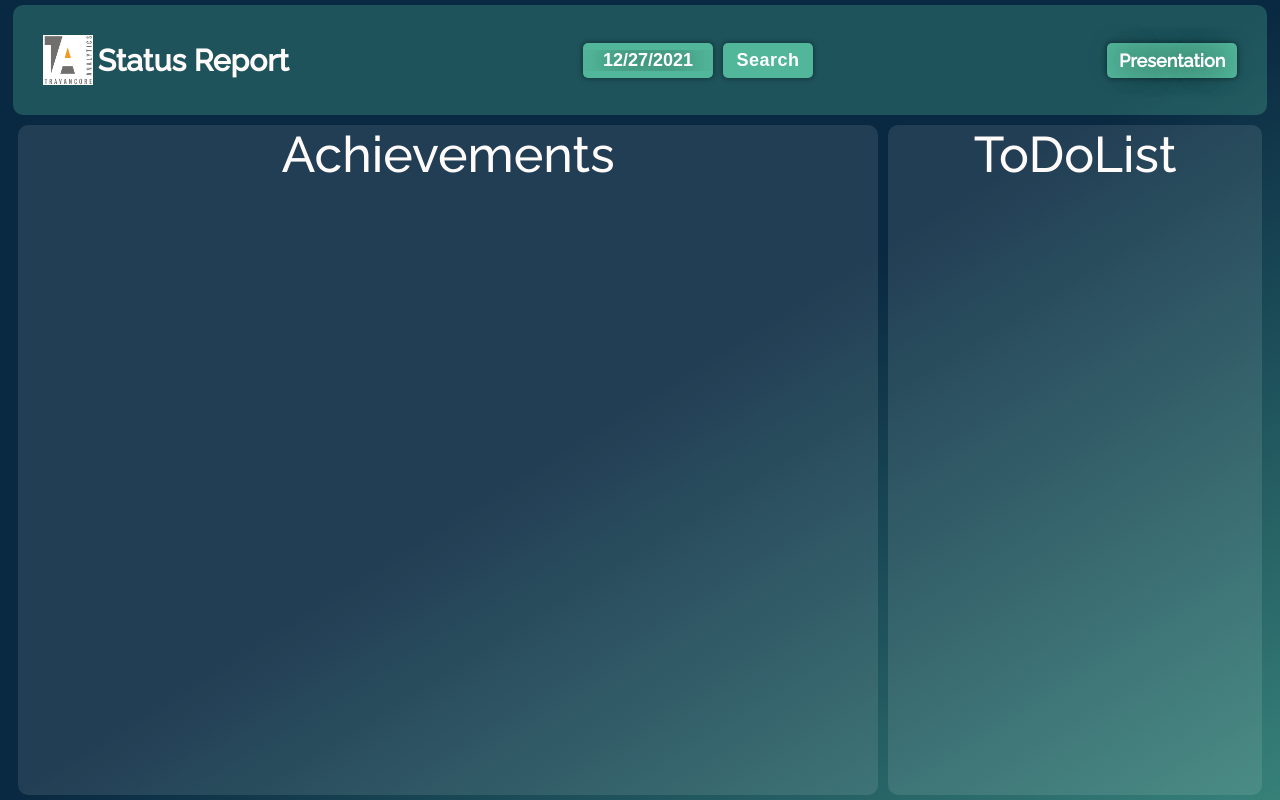
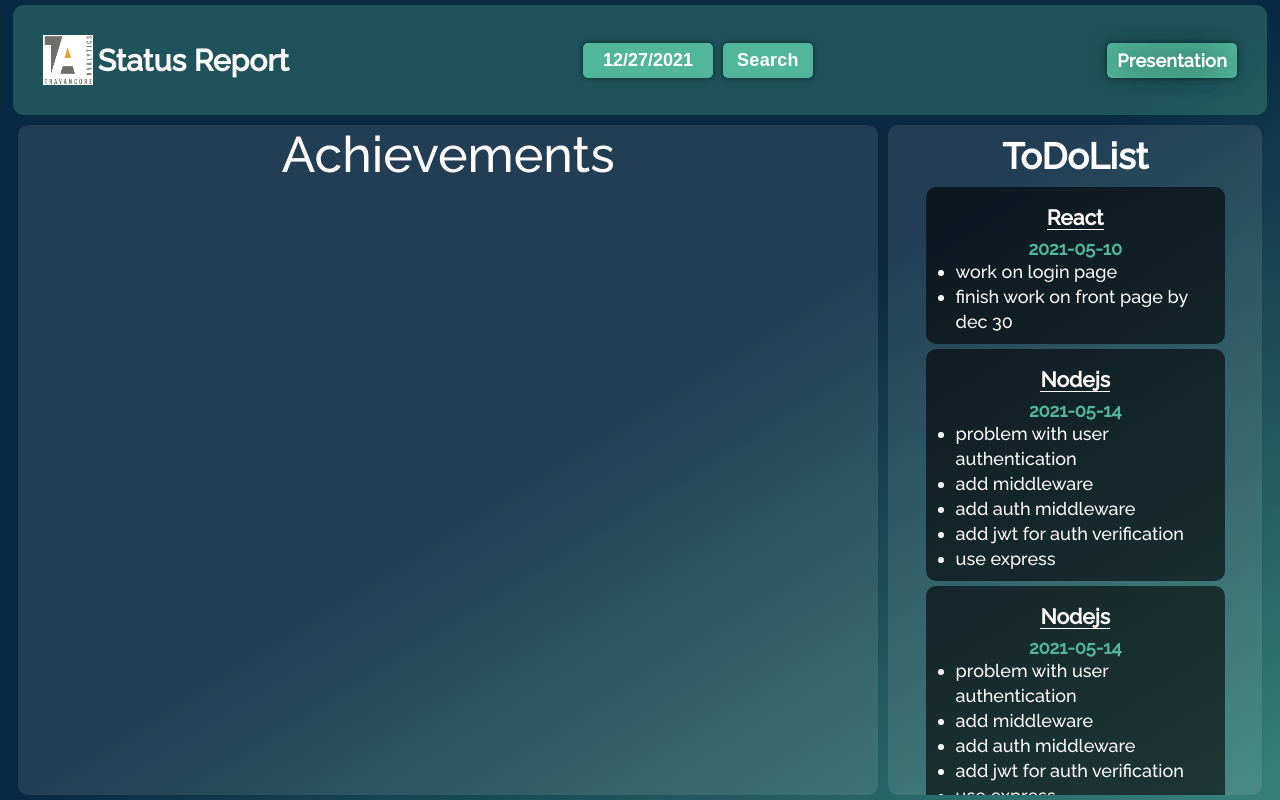
Before and after one commit to ShubhangaRbeeragere/status_report_app, a React (Create React App) app in the folder status-report-app/: page /home in a window 1280 px wide. Built offline with nearby package versions, Linux system fonts and the light colour scheme.

Commit message:
list is working properly with dummy list >> styled the content of the list using sass >> need to add 'add' button to add new list to the project

```diff
--- a/status-report-app/src/statusReportPage/Home.css
+++ b/status-report-app/src/statusReportPage/Home.css
@@ -62,7 +62,6 @@
 }
 .homePage .header .period .datePicker {
   color: white;
-  text-shadow: 0px 0px 30px black;
   width: 130px;
   height: 35px;
   font-size: 18px;
@@ -90,7 +89,7 @@
   height: 35px;
   font-size: 18px;
   font-weight: 600;
-  letter-spacing: 0.5px;
+  letter-spacing: 0.3px;
   text-align: center;
   border-radius: 5px;
   background-color: #52b69a;
@@ -113,6 +112,7 @@
   line-height: 35px;
   font-weight: bolder;
   text-align: center;
+  letter-spacing: 0.3px;
   border: none;
   border-radius: 5px;
   background-color: #52b69a;
@@ -130,8 +130,51 @@
 .homePage .toDoList {
   grid-area: toDoList;
   background-color: rgba(255, 255, 255, 0.1);
-  font-size: 50px;
   text-align: center;
+  overflow: scroll;
+  -ms-overflow-style: none;
+  scrollbar-width: none;
+}
+.homePage .toDoList::-webkit-scrollbar {
+  display: none;
+}
+.homePage .toDoList h1 {
+  color: white;
+  margin: 10px;
+}
+.homePage .toDoList .item {
+  border: none;
+  margin: 5px;
+  margin-left: auto;
+  margin-right: auto;
+  width: 80%;
+  padding: 10px;
+  border-radius: 10px;
+  background-color: rgba(0, 0, 0, 0.6);
+}
+.homePage .toDoList .item h3 {
+  width: max-content;
+  margin: 8px;
+  margin-left: auto;
+  margin-right: auto;
+  position: relative;
+}
+.homePage .toDoList .item h3::after {
+  content: "";
+  background-color: white;
+  position: absolute;
+  height: 1px;
+  width: 100%;
+  left: 0;
+  bottom: 0;
+}
+.homePage .toDoList .item h4 {
+  color: #52b69a;
+}
+.homePage .toDoList .item .content {
+  line-height: 25px;
+  margin-left: 20px;
+  text-align: left;
 }
 
 /*# sourceMappingURL=Home.css.map */
--- a/status-report-app/src/statusReportPage/Home.js
+++ b/status-report-app/src/statusReportPage/Home.js
@@ -6,6 +6,78 @@ import './Home.css'
 
 export const HomePage = (params) => {
     const [date, setDate] = useState(new Date());
+    const toDoList = [
+        {
+                list_id: 3,
+                title: "React",
+                date: "2021-05-10",
+                contentKey: [
+                    {
+                        "content_id": 3,
+                        "content": "work on login page"
+                    },
+                    {
+                        "content_id": 4,
+                        "content": "finish work on front page by dec 30"
+                    }
+                ]
+            },
+            {
+                list_id: 5,
+                title: "Nodejs",
+                date: "2021-05-14",
+                contentKey: [
+                    {
+                        content_id: 8,
+                        content: "problem with user authentication"
+                    },
+                    {
+                        content_id: 9,
+                        content: "add middleware"
+                    },
+                    {
+                        content_id: 10,
+                        content: "add auth middleware"
+                    },
+                    {
+                        content_id: 11,
+                        content: "add jwt for auth verification"
+                    },
+                    {
+                        content_id: 12,
+                        content: "use express"
+                    }
+            ]
+        },
+            {
+                list_id: 6,
+                title: "Nodejs",
+                date: "2021-05-14",
+                contentKey: [
+                    {
+                        content_id: 8,
+                        content: "problem with user authentication"
+                    },
+                    {
+                        content_id: 9,
+                        content: "add middleware"
+                    },
+                    {
+                        content_id: 10,
+                        content: "add auth middleware"
+                    },
+                    {
+                        content_id: 11,
+                        content: "add jwt for auth verification"
+                    },
+                    {
+                        content_id: 12,
+                        content: "use express"
+                    }
+            ]
+        }
+
+    ];
     const fetchData = () => {
         let dateValue = date.toLocaleDateString().replaceAll("/", "-");
        console.log(`selected Date is ${dateValue}`);
@@ -15,7 +87,7 @@ export const HomePage = (params) => {
             <div className="homePage">
                 { <Header date = {date} setDate = {setDate} fetchData = {fetchData}/> }
                 { <Achievements/> }
-                { <ToDoList/> }
+                { <ToDoList toDoList = {toDoList}/> }
             </div>
    )
 }
--- a/status-report-app/src/statusReportPage/Home.scss
+++ b/status-report-app/src/statusReportPage/Home.scss
@@ -75,7 +75,6 @@ $warning: rgb(192, 12, 12);
             }
             .datePicker{
                 color: white;
-                text-shadow: 0px 0px 30px black;
                 width: 130px;
                 height: 35px;
                 font-size: 18px;
@@ -103,7 +102,7 @@ $warning: rgb(192, 12, 12);
                 height: 35px;
                 font-size: 18px;
                 font-weight:600;
-                letter-spacing: 0.5px;
+                letter-spacing: 0.3px;
                 text-align: center;
                 border-radius: 5px;
                 background-color: $subColor;
@@ -128,6 +127,7 @@ $warning: rgb(192, 12, 12);
             line-height: 35px;
             font-weight: bolder;
             text-align: center;
+            letter-spacing: 0.3px;
             border: none;
             border-radius: 5px;
             background-color: $subColor;
@@ -148,10 +148,57 @@ $warning: rgb(192, 12, 12);
 
     .toDoList{
         grid-area: toDoList;
-        // background-color: $mainColor;
-        // background-color: rgba($subColor, 0.1);
         background-color: rgba(white, 0.1);
-        font-size: 50px;
         text-align: center;
+        overflow: scroll;
+        //remove the scroll bar
+        -ms-overflow-style: none;
+        scrollbar-width: none;
+        &::-webkit-scrollbar {
+            display: none;
+        }
+        h1{
+            color: white;
+            margin: 10px;
+        }
+        .item{
+            border: none;
+            margin: 5px;
+            margin-left: auto;
+            margin-right: auto;
+            width: 80%;
+            padding: 10px;
+            border-radius: 10px;
+            background-color: rgba(0, 0, 0, 0.6);
+            //heading
+            h3{
+                width: max-content;
+                margin: 8px;
+                margin-left: auto;
+                margin-right: auto;
+                position: relative;
+                &::after{
+                    content: "";
+                    background-color: white;
+                    position: absolute;
+                    height: 1px;
+                    width: 100%;
+                    left: 0;
+                    bottom: 0;
+                }
+            }
+
+
+            //date
+            h4{
+                color: $subColor;
+            }
+            //contents
+            .content{
+                line-height: 25px;
+                margin-left: 20px;
+                text-align: left;
+            }
+        }
     }
 }
--- /dev/null
+++ b/status-report-app/src/statusReportPage/components/toDoList/addList.js
@@ -0,0 +1,5 @@
+export const AddList = (porps) => {
+   return(
+    <button onClick={() => {console.log("add list")}}>Add</button>
+   )
+}
--- /dev/null
+++ b/status-report-app/src/statusReportPage/components/toDoList/content.js
@@ -0,0 +1,17 @@
+
+export const Content = (props) => {
+    let content = <ul>
+        {
+            props.contentArray.map((contentData) =>
+                <li key={contentData.content_id.toString()}>
+                    {contentData.content}
+                </li>
+            )
+        }
+    </ul>
+    return(
+        <div className="content">
+            {content}
+        </div>
+    )
+}
--- a/status-report-app/src/statusReportPage/components/toDoList/toDoList.js
+++ b/status-report-app/src/statusReportPage/components/toDoList/toDoList.js
@@ -1,7 +1,19 @@
+import { Content } from "./content";
 export const ToDoList = (props) => {
+        let toDoList = props.toDoList;
+
+        let toDoItems = toDoList.map(list =>
+            <div className="item" key={list.list_id.toString()}>
+                <h3>{list.title}</h3>
+                <h4>{list.date}</h4>
+                <Content contentArray = {list.contentKey}/>
+            </div>
+        )
+
     return(
         <div className="toDoList boxes">
-            ToDoList
+            <h1>ToDoList</h1>
+            {toDoItems}
         </div>
     )
 }
```
Also changed, not shown: 2 other files (tests, documents, lock files or other folders).
